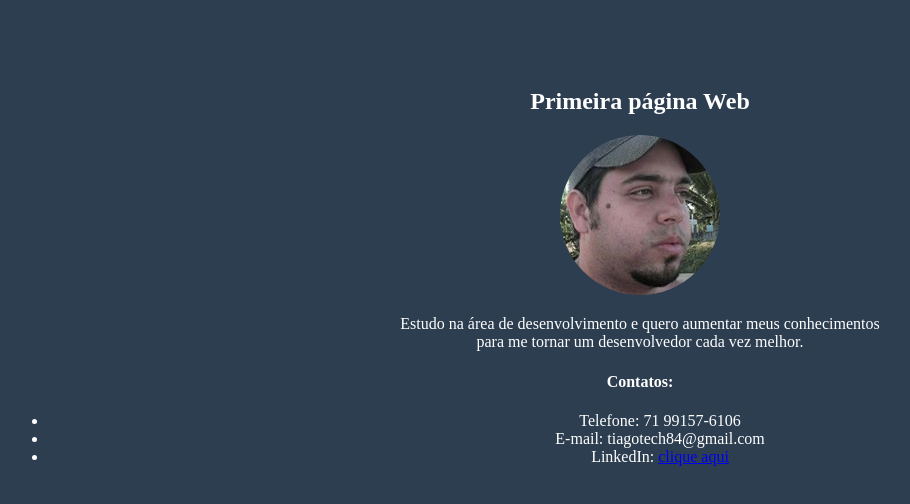
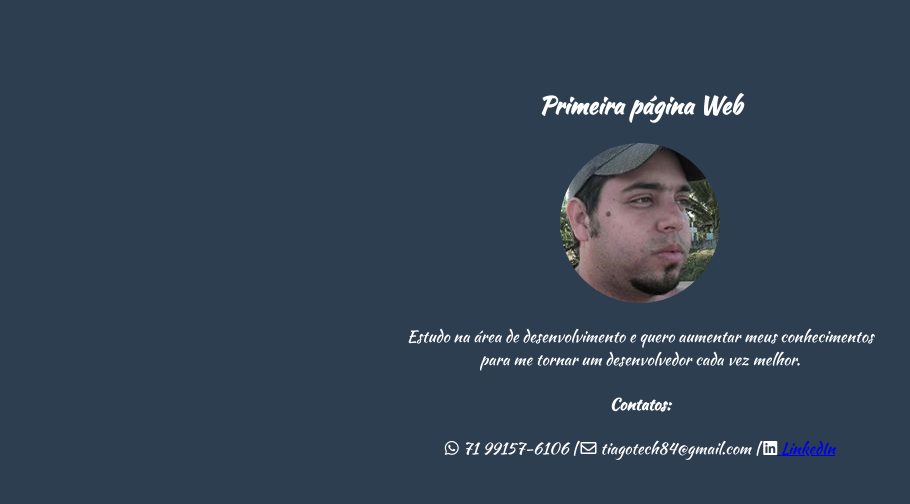
Before and after one commit to tiagotech84/atividade-front-end-1, a plain HTML site: page index.html in a window 1280 px wide. Shown: the whole page, without its empty margins (0-910 px from the left). Drawn offline with Linux system fonts and the light colour scheme.

Commit message:
Fontes,Google Analytics, Icons

```diff
--- a/index.html
+++ b/index.html
@@ -9,7 +9,26 @@
     <title>Tiago Oliveira</title>
     <!-- Linkar o arquivo css criado -->
     <link rel="stylesheet" href="style.css">
+    <!-- css dos icones do contato -->
+    <link rel="stylesheet" href="https://use.fontawesome.com/releases/v5.5.0/css/all.css" integrity="sha384-B4dIYHKNBt8Bc12p+WXckhzcICo0wtJAoU8YZTY5qE0Id1GSseTk6S+L3BlXeVIU" crossorigin="anonymous">
+    <!-- css da fonte Google -->
+    <link href="https://fonts.googleapis.com/css?family=Kaushan+Script" rel="stylesheet">
+    <!-- Icone da aba -->
+    <link rel="shortcut icon" href="imagens/favicon.ico" type="image/x-icon">
+    <link rel="icon" href="imagens/favicon.ico" type="image/x-icon">
+
+
   </head>
+  <!-- Global site tag (gtag.js) - Google Analytics -->
+<script async src="https://www.googletagmanager.com/gtag/js?id=UA-130198803-1"></script>
+<script>
+window.dataLayer = window.dataLayer || [];
+function gtag(){dataLayer.push(arguments);}
+gtag('js', new Date());
+
+gtag('config', 'UA-130198803-1');
+</script>
+
   <!-- aplicando efeito css (cor de fundo) em toda pagina visivel -->
   <body class="cor-fundo">
     <header class="intro">
@@ -23,12 +42,14 @@
 
       <h4>Contatos:</h4>
       <!-- Criar uma lista -->
-        <ul>
+        <ul class="lista-linha">
           <!-- Sinalizar elementos da lista com pontos -->
-          <li>Telefone: 71 99157-6106</li>
-          <li>E-mail: tiagotech84@gmail.com</li>
+          <li><i class="fab fa-whatsapp"></i> 71 99157-6106</li>
+          <li>|</li>
+          <li><i class="far fa-envelope"></i></i></i> tiagotech84@gmail.com</li>
+          <li>|</li>
       <!-- O termo target="_blank" significa que o link será aberto em outra aba no navegador -->
-          <li>LinkedIn: <a target="_blank" href="https://www.linkedin.com/in/tiago-oliveira-366776a3/">clique aqui</a></li>
+          <li><i class="fab fa-linkedin"></i><a target="_blank" href="https://www.linkedin.com/in/tiago-oliveira-366776a3/"> LinkedIn</a></li>
         </ul>
     </header>
   </body>
--- a/style.css
+++ b/style.css
@@ -10,6 +10,7 @@ verifgicar que como foi setado um efeito para um elemanto, o mesmo não tem pont
 }
 .intro{
   color: white;
+  font-family: 'Kaushan Script', cursive;
   /* alinhar texto ao centro */
   text-align: center;
   margin-top: 7%;
@@ -25,5 +26,11 @@ pode fazer da seguinte forma: usar o mesmo nome da classe seguido de espaço e o
   max-height: 20%;
 }
 
-/* site para paletas de cores:
-https://flatuicolors.com/ */
+/* remover os pontos da lista */
+.lista-linha {
+  padding-left: 0;
+  list-style: none;
+}
+.lista-linha li{
+  display: inline-block;
+}
```
Also changed, not shown: imagens/favicon.ico (added), 1 other file.
